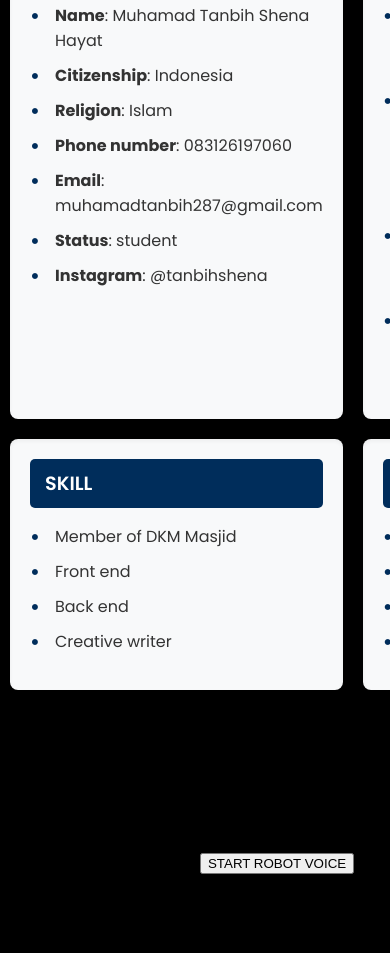
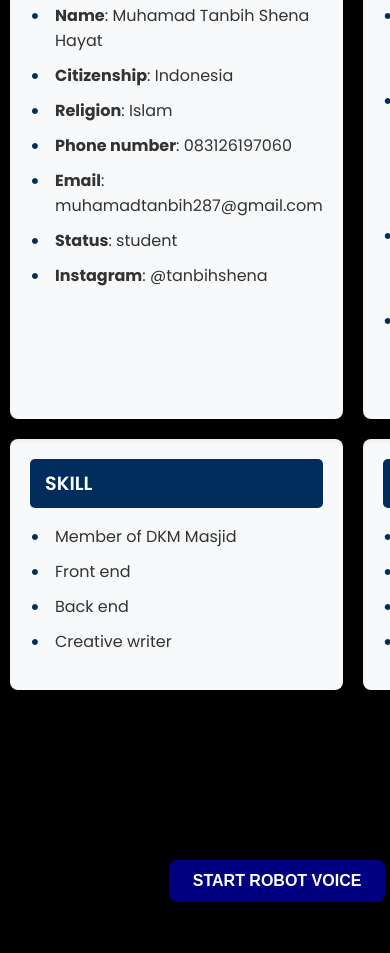
Before and after one commit to tanbih-code/tanbih-cv, a plain HTML site: page index.html in a window 390 px wide. Shown: the part 567-1520 px from the top of the page. Drawn offline with Linux system fonts and the light colour scheme; a script that the page names is missing.

Commit message:
style.css

```diff
--- a/css/style.css
+++ b/css/style.css
@@ -157,3 +157,38 @@ body {
         max-width: 300px;
     }
 }
+
+
+@media (max-width: 768px) {
+    .earth-image {
+        max-width: 300px;
+    }
+}
+
+/* Pindahkan kode tombol ke sini, di luar @media */
+.robot-toggle-button {
+    display: block;
+    margin: 10px auto;
+    padding: 12px 24px;
+    background-color: #000080; /* Warna biru navy */
+    color: white;
+    border: none;
+    border-radius: 8px;
+    font-size: 16px;
+    font-weight: bold;
+    cursor: pointer;
+    transition: background-color 0.3s ease;
+    box-shadow: 0 4px 6px rgba(0, 0, 0, 0.1);
+}
+
+.robot-toggle-button:hover {
+    background-color: #000066; /* Biru navy yang sedikit lebih gelap */
+}
+
+/* Biarkan kode @media tetap di bawahnya */
+@media (max-width: 768px) {
+    .earth-image {
+        max-width: 300px;
+    }
+    /* ... kode responsif lainnya ... */
+}
```
